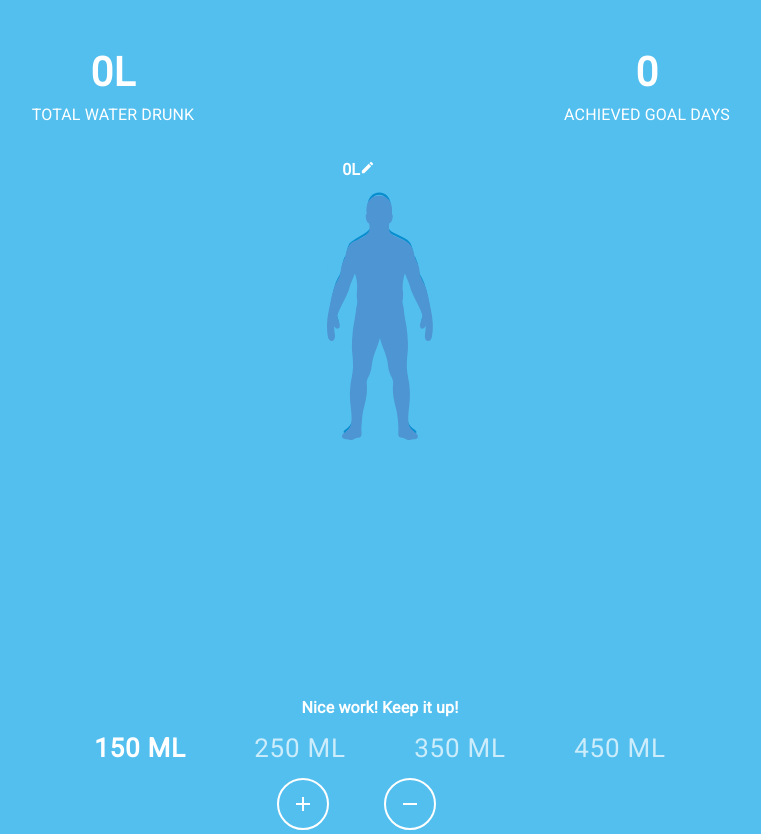
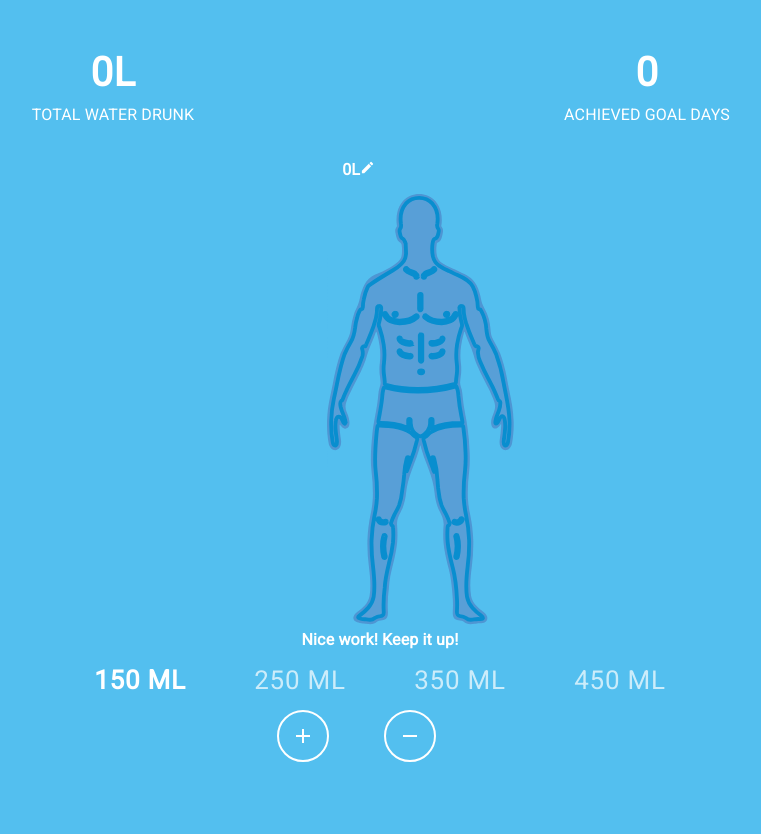
Before and after one commit to Tane10/react-water-drinking-tracker, a React (Create React App) app: page / in a window 1280 px wide. Shown: the whole page, without its empty margins (260-1021 px from the left). After the commit the page ends 800 px from the top, so only its background shows below. Built offline with nearby package versions, Linux system fonts and the light colour scheme; no server answers.

Commit message:
finally got the man to fill upgit add *

```diff
--- a/src/components/fillingMan.js
+++ b/src/components/fillingMan.js
@@ -3,47 +3,21 @@ import HollowMan from "../images/man_svg.svg";
 import ImageMask from "../images/color_man_mask.svg";
 
 export const FillingMan = ({howFull}) => {
-
-    const postionref = React.useRef();
-    const [maskPostion, setMaskPostion] = React.useState();
-    const [maskHeight, setMaskheight] = React.useState();
-    const [dimensions, setDimensions] = React.useState({
-        height: window.innerHeight,
-        width: window.innerWidth
-    })
-
-    React.useEffect(() => {
-
-        setMaskPostion(postionref.current.offsetHeight);
-        console.log(postionref)
-
-        // function handleResize() {
-        //     setDimensions({
-        //         height: window.innerHeight,
-        //         width: window.innerWidth
-        //     });
-
-        //     window.addEventListener('resize', handleResize);
-
-        //     return _ => {
-        //         window.removeEventListener('resize', handleResize)
-
-        //     }
-        // }
-
-    }, [postionref, maskPostion, dimensions, maskHeight])
-
-    console.log(howFull)
-
     return (
-        <div>
-            <img ref={postionref} src={HollowMan} alt="HollowMan"
-                style={{ zIndex: '2', }} />
+        <div style={{
+            display: 'grid',
+            gridTemplateColumns: '1fr',
+            gridTemplateRows: '1fr',
+            gridTemplateAreas: 'overlap'
+        }}>
+            <img  src={HollowMan} alt="HollowMan"
+                style={{ zIndex: '2', gridArea: 'overlap'}} />
             <img src={ImageMask} alt="HollowMan"
                 style={{
-                    zIndex: '1', position: "relative",
-                    bottom: `${maskPostion}px`, clipPath: `polygon(0 ${howFull}%, 100% ${howFull}%, 100% 100%, 0% 100%)`,
-                    height: `${maskHeight}px`
+                    zIndex: '1',
+                     clipPath: `polygon(0 ${howFull}%, 100% ${howFull}%, 100% 100%, 0% 100%)`,
+                    height: "440px",
+                    gridArea: 'overlap',
                 }} />
         </div>
     )
```
